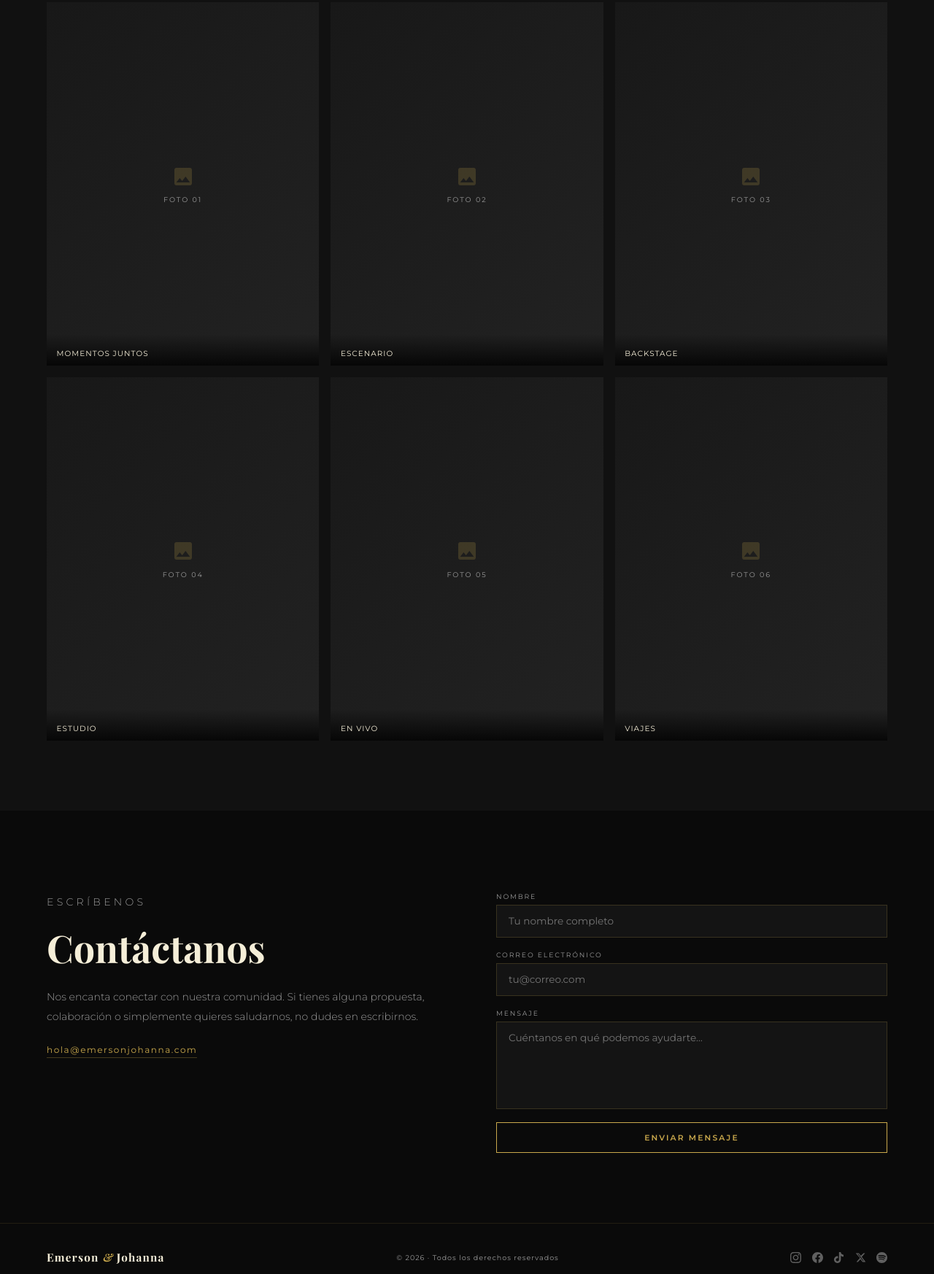
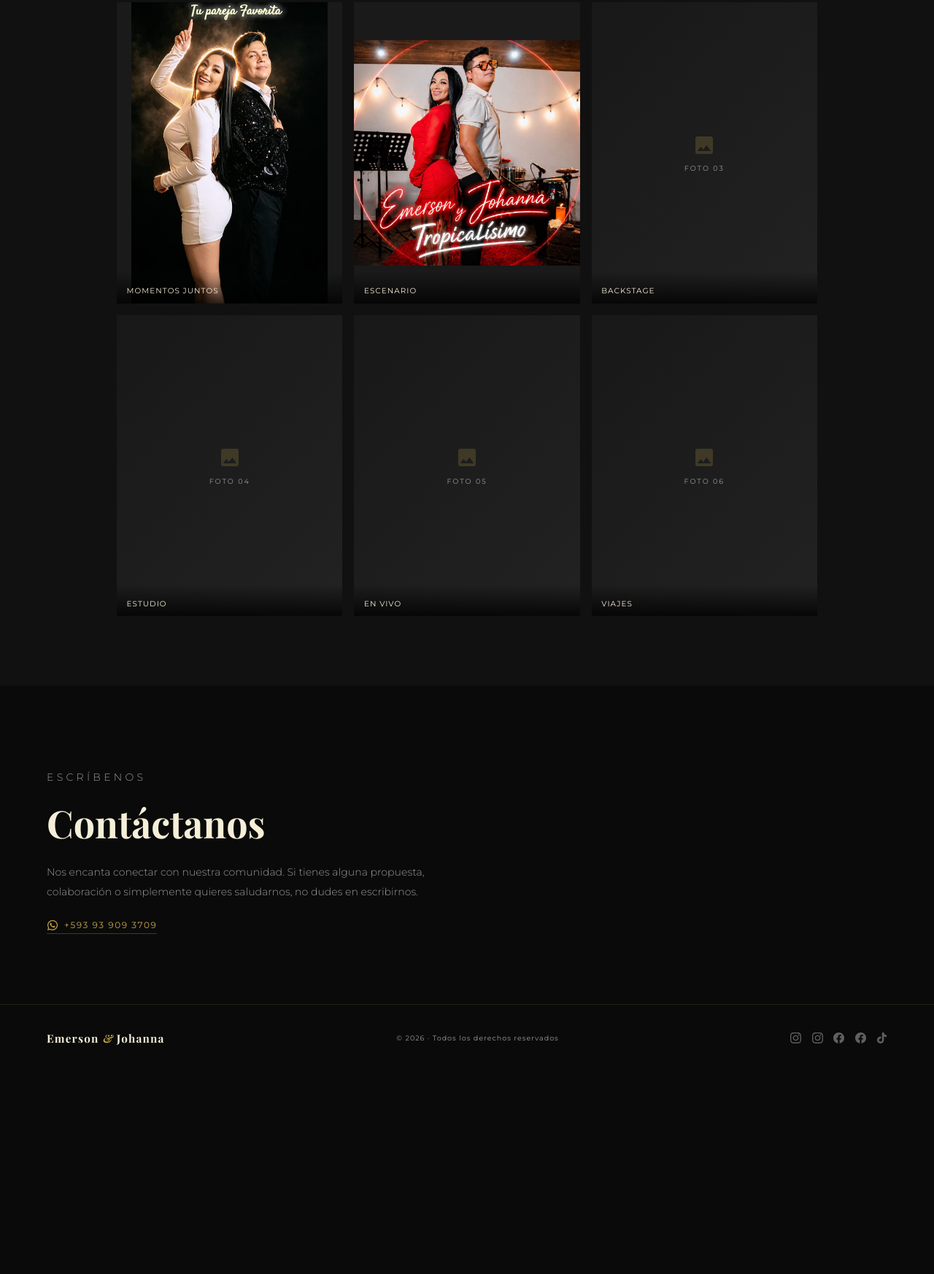
Before and after one commit to donmedardo/emerson-johanna, a plain HTML site: page index.html in a window 1280 px wide. Shown: the part 1051-2797 px from the top of the page at 73% size. After the commit the page ends 2520 px from the top, so only its background shows below. Drawn offline with nearby package versions, Linux system fonts and the light colour scheme; a web font is replaced by a local one.

Commit message:
ajustes de galeria y contacto

```diff
--- a/index.html
+++ b/index.html
@@ -352,8 +352,8 @@
 
     .hero-avatar {
       margin: 0 auto 0;
-      width: clamp(160px, 35vw, 280px);
-      height: clamp(160px, 35vw, 280px);
+      width: clamp(160px, 75vw, 480px);
+      height: clamp(160px, 75vw, 480px);
       border-radius: 50%;
       padding: 4px;
       background: linear-gradient(135deg, var(--gold), transparent 60%, var(--gold-lt));
@@ -366,7 +366,8 @@
       width: 100%;
       height: 100%;
       border-radius: 50%;
-      object-fit: cover;
+      object-fit: contain;
+      background: var(--dark);
       display: block;
       border: 3px solid var(--dark);
     }
@@ -501,6 +502,8 @@
       display: grid;
       grid-template-columns: repeat(3, 1fr);
       gap: 1rem;
+      width: 75vw;
+      margin: 0 auto;
     }
 
     .gallery-item {
@@ -539,6 +542,19 @@
       letter-spacing: .2em;
       text-transform: uppercase;
       color: var(--muted);
+    }
+
+    .gallery-item .gallery-photo {
+      width: 100%;
+      height: 100%;
+      object-fit: contain;
+      background: #1a1a1a;
+      display: block;
+      transition: transform .5s ease;
+    }
+
+    .gallery-item:hover .gallery-photo {
+      transform: scale(1.04);
     }
 
     .gallery-item .overlay {
@@ -620,6 +636,31 @@
     }
 
     .contact-info .email-link:hover {
+      border-color: var(--gold);
+    }
+
+    .contact-info .whatsapp-link {
+      display: inline-flex;
+      align-items: center;
+      gap: .5rem;
+      margin-top: 1.5rem;
+      color: var(--gold);
+      text-decoration: none;
+      font-size: .75rem;
+      letter-spacing: .13em;
+      border-bottom: 1px solid rgba(201, 168, 76, .3);
+      padding-bottom: 3px;
+      transition: border-color .3s;
+    }
+
+    .contact-info .whatsapp-link svg {
+      width: 16px;
+      height: 16px;
+      fill: currentColor;
+      flex-shrink: 0;
+    }
+
+    .contact-info .whatsapp-link:hover {
       border-color: var(--gold);
     }
 
@@ -876,7 +917,11 @@
             d="M12 2.163c3.204 0 3.584.012 4.85.07 3.252.148 4.771 1.691 4.919 4.919.058 1.265.069 1.645.069 4.849 0 3.205-.012 3.584-.069 4.849-.149 3.225-1.664 4.771-4.919 4.919-1.266.058-1.644.07-4.85.07-3.204 0-3.584-.012-4.849-.07-3.26-.149-4.771-1.699-4.919-4.92-.058-1.265-.07-1.644-.07-4.849 0-3.204.013-3.583.07-4.849.149-3.227 1.664-4.771 4.919-4.919 1.266-.057 1.645-.069 4.849-.069zm0-2.163c-3.259 0-3.667.014-4.947.072-4.358.2-6.78 2.618-6.98 6.98-.059 1.281-.073 1.689-.073 4.948 0 3.259.014 3.668.072 4.948.2 4.358 2.618 6.78 6.98 6.98 1.281.058 1.689.072 4.948.072 3.259 0 3.668-.014 4.948-.072 4.354-.2 6.782-2.618 6.979-6.98.059-1.28.073-1.689.073-4.948 0-3.259-.014-3.667-.072-4.947-.196-4.354-2.617-6.78-6.979-6.98-1.281-.059-1.69-.073-4.949-.073zm0 5.838c-3.403 0-6.162 2.759-6.162 6.162s2.759 6.163 6.162 6.163 6.162-2.759 6.162-6.163c0-3.403-2.759-6.162-6.162-6.162zm0 10.162c-2.209 0-4-1.79-4-4 0-2.209 1.791-4 4-4s4 1.791 4 4c0 2.21-1.791 4-4 4zm6.406-11.845c-.796 0-1.441.645-1.441 1.44s.645 1.44 1.441 1.44c.795 0 1.439-.645 1.439-1.44s-.644-1.44-1.439-1.44z" />
         </svg></a>
 
-      <a href="#" aria-label="Facebook"><svg viewBox="0 0 24 24">
+      <a href="https://www.facebook.com/emersonmolina.oficial" aria-label="Facebook"><svg viewBox="0 0 24 24">
+          <path
+            d="M24 12.073c0-6.627-5.373-12-12-12s-12 5.373-12 12c0 5.99 4.388 10.954 10.125 11.854v-8.385H7.078v-3.47h3.047V9.43c0-3.007 1.792-4.669 4.533-4.669 1.312 0 2.686.235 2.686.235v2.953H15.83c-1.491 0-1.956.925-1.956 1.874v2.25h3.328l-.532 3.47h-2.796v8.385C19.612 23.027 24 18.062 24 12.073z" />
+        </svg></a>
+      <a href="https://www.facebook.com/joanna.quistial" aria-label="Facebook"><svg viewBox="0 0 24 24">
           <path
             d="M24 12.073c0-6.627-5.373-12-12-12s-12 5.373-12 12c0 5.99 4.388 10.954 10.125 11.854v-8.385H7.078v-3.47h3.047V9.43c0-3.007 1.792-4.669 4.533-4.669 1.312 0 2.686.235 2.686.235v2.953H15.83c-1.491 0-1.956.925-1.956 1.874v2.25h3.328l-.532 3.47h-2.796v8.385C19.612 23.027 24 18.062 24 12.073z" />
         </svg></a>
@@ -885,14 +930,14 @@
           <path
             d="M12.525.02c1.31-.02 2.61-.01 3.91-.02.08 1.53.63 3.09 1.75 4.17 1.12 1.11 2.7 1.62 4.24 1.79v4.03c-1.44-.05-2.89-.35-4.2-.97-.57-.26-1.1-.59-1.62-.93-.01 2.92.01 5.84-.02 8.75-.08 1.4-.54 2.79-1.35 3.94-1.31 1.92-3.58 3.17-5.91 3.21-1.43.08-2.86-.31-4.08-1.03-2.02-1.19-3.44-3.37-3.65-5.71-.02-.5-.03-1-.01-1.49.18-1.9 1.12-3.72 2.58-4.96 1.66-1.44 3.98-2.13 6.15-1.72.02 1.48-.04 2.96-.04 4.44-.99-.32-2.15-.23-3.02.37-.63.41-1.11 1.04-1.36 1.75-.21.51-.15 1.07-.14 1.61.24 1.64 1.82 3.02 3.5 2.87 1.12-.01 2.19-.66 2.77-1.61.19-.33.4-.67.41-1.06.1-1.79.06-3.57.07-5.36.01-4.03-.01-8.05.02-12.07z" />
         </svg></a>
-      <a href="#" aria-label="X"><svg viewBox="0 0 24 24">
+      <!-- <a href="#" aria-label="X"><svg viewBox="0 0 24 24">
           <path
             d="M18.244 2.25h3.308l-7.227 8.26 8.502 11.24H16.17l-4.714-6.231-5.401 6.231H2.747l7.73-8.835L1.254 2.25H8.08l4.261 5.632 5.903-5.632zm-1.161 17.52h1.833L7.084 4.126H5.117z" />
         </svg></a>
       <a href="#" aria-label="Spotify"><svg viewBox="0 0 24 24">
           <path
             d="M12 0C5.4 0 0 5.4 0 12s5.4 12 12 12 12-5.4 12-12S18.66 0 12 0zm5.521 17.34c-.24.359-.66.48-1.021.24-2.82-1.74-6.36-2.101-10.561-1.141-.418.122-.779-.179-.899-.539-.12-.421.18-.78.54-.9 4.56-1.021 8.52-.6 11.64 1.32.42.18.479.659.301 1.02zm1.44-3.3c-.301.42-.841.6-1.262.3-3.239-1.98-8.159-2.58-11.939-1.38-.479.12-1.02-.12-1.14-.6-.12-.48.12-1.021.6-1.141C9.6 9.9 15 10.561 18.72 12.84c.361.181.54.78.241 1.2zm.12-3.36C15.24 8.4 8.82 8.16 5.16 9.301c-.6.179-1.2-.181-1.38-.721-.18-.601.18-1.2.72-1.381 4.26-1.26 11.28-1.02 15.721 1.621.539.3.719 1.02.419 1.56-.299.421-1.02.599-1.559.3z" />
-        </svg></a>
+        </svg></a>-->
     </div>
 
     <!-- hamburger (mobile) -->
@@ -956,18 +1001,12 @@
     <h2 class="section-title">Galería</h2>
     <div class="gallery-grid">
       <div class="gallery-item">
-        <div class="placeholder"><svg viewBox="0 0 24 24">
-            <path
-              d="M21 19V5c0-1.1-.9-2-2-2H5c-1.1 0-2 .9-2 2v14c0 1.1.9 2 2 2h14c1.1 0 2-.9 2-2zM8.5 13.5l2.5 3.01L14.5 12l4.5 6H5l3.5-4.5z" />
-          </svg><span>Foto 01</span></div>
+        <img src="assets/Captura de pantalla 2026-07-09 083544.png" alt="Momentos juntos" class="gallery-photo">
         <div class="overlay"></div>
         <div class="caption">Momentos juntos</div>
       </div>
       <div class="gallery-item">
-        <div class="placeholder"><svg viewBox="0 0 24 24">
-            <path
-              d="M21 19V5c0-1.1-.9-2-2-2H5c-1.1 0-2 .9-2 2v14c0 1.1.9 2 2 2h14c1.1 0 2-.9 2-2zM8.5 13.5l2.5 3.01L14.5 12l4.5 6H5l3.5-4.5z" />
-          </svg><span>Foto 02</span></div>
+        <img src="assets/foto_principal.jpeg" alt="Escenario" class="gallery-photo">
         <div class="overlay"></div>
         <div class="caption">Escenario</div>
       </div>
@@ -1013,8 +1052,16 @@
       <h2 class="section-title">Contáctanos</h2>
       <p>Nos encanta conectar con nuestra comunidad. Si tienes alguna propuesta, colaboración o simplemente quieres
         saludarnos, no dudes en escribirnos.</p>
-      <a href="mailto:hola@emersonjohanna.com" class="email-link">hola@emersonjohanna.com</a>
+      <!-- <a href="mailto:hola@emersonjohanna.com" class="email-link">hola@emersonjohanna.com</a> -->
+      <a href="https://wa.me/593939093709" target="_blank" rel="noopener" class="whatsapp-link">
+        <svg viewBox="0 0 448 512">
+          <path
+            d="M380.9 97.1C339 55.1 283.2 32 223.9 32c-122.4 0-222 99.6-222 222 0 39.1 10.2 77.3 29.6 111L0 480l117.7-30.9c32.4 17.7 68.9 27 106.1 27h.1c122.3 0 224.1-99.6 224.1-222 0-59.3-25.2-115-67.1-157zm-157 341.6c-33.2 0-65.7-8.9-94-25.7l-6.7-4-69.8 18.3L72 359.2l-4.4-7c-18.5-29.4-28.2-63.3-28.2-98.2 0-101.7 82.8-184.5 184.6-184.5 49.3 0 95.6 19.2 130.4 54.1 34.8 34.9 56.2 81.2 56.1 130.5 0 101.8-84.9 184.6-186.6 184.6zm101.2-138.2c-5.5-2.8-32.8-16.2-37.9-18-5.1-1.9-8.8-2.8-12.5 2.8-3.7 5.6-14.3 18-17.6 21.8-3.2 3.7-6.5 4.2-12 1.4-32.6-16.3-54-29.1-75.5-66-5.7-9.8 5.7-9.1 16.3-30.3 1.8-3.7.9-6.9-.5-9.7-1.4-2.8-12.5-30.1-17.1-41.2-4.5-10.8-9.1-9.3-12.5-9.5-3.2-.2-6.9-.2-10.6-.2-3.7 0-9.7 1.4-14.8 6.9-5.1 5.6-19.4 19-19.4 46.3 0 27.3 19.9 53.7 22.6 57.4 2.8 3.7 39.1 59.7 94.8 83.8 35.2 15.2 49 16.5 66.6 13.9 10.7-1.6 32.8-13.4 37.4-26.4 4.6-13 4.6-24.1 3.2-26.4-1.3-2.5-5-3.9-10.5-6.7z" />
+        </svg>
+        +593 93 909 3709
+      </a>
     </div>
+    <!--
     <form class="contact-form" onsubmit="return false;">
       <div class="form-group">
         <label for="nombre">Nombre</label>
@@ -1030,6 +1077,7 @@
       </div>
       <button type="submit" class="form-submit">Enviar mensaje</button>
     </form>
+    -->
   </section>
 
   <!-- ══ FOOTER ══ -->
@@ -1037,11 +1085,20 @@
     <div class="footer-brand">Emerson <span>&amp;</span> Johanna</div>
     <p>© 2026 · Todos los derechos reservados</p>
     <div class="footer-social">
-      <a href="#" aria-label="Instagram"><svg viewBox="0 0 24 24">
+      <a href="https://www.instagram.com/emersonmolina.oficial" aria-label="Instagram Emerson"><svg viewBox="0 0 24 24">
           <path
             d="M12 2.163c3.204 0 3.584.012 4.85.07 3.252.148 4.771 1.691 4.919 4.919.058 1.265.069 1.645.069 4.849 0 3.205-.012 3.584-.069 4.849-.149 3.225-1.664 4.771-4.919 4.919-1.266.058-1.644.07-4.85.07-3.204 0-3.584-.012-4.849-.07-3.26-.149-4.771-1.699-4.919-4.92-.058-1.265-.07-1.644-.07-4.849 0-3.204.013-3.583.07-4.849.149-3.227 1.664-4.771 4.919-4.919 1.266-.057 1.645-.069 4.849-.069zm0-2.163c-3.259 0-3.667.014-4.947.072-4.358.2-6.78 2.618-6.98 6.98-.059 1.281-.073 1.689-.073 4.948 0 3.259.014 3.668.072 4.948.2 4.358 2.618 6.78 6.98 6.98 1.281.058 1.689.072 4.948.072 3.259 0 3.668-.014 4.948-.072 4.354-.2 6.782-2.618 6.979-6.98.059-1.28.073-1.689.073-4.948 0-3.259-.014-3.667-.072-4.947-.196-4.354-2.617-6.78-6.979-6.98-1.281-.059-1.69-.073-4.949-.073zm0 5.838c-3.403 0-6.162 2.759-6.162 6.162s2.759 6.163 6.162 6.163 6.162-2.759 6.162-6.163c0-3.403-2.759-6.162-6.162-6.162zm0 10.162c-2.209 0-4-1.79-4-4 0-2.209 1.791-4 4-4s4 1.791 4 4c0 2.21-1.791 4-4 4zm6.406-11.845c-.796 0-1.441.645-1.441 1.44s.645 1.44 1.441 1.44c.795 0 1.439-.645 1.439-1.44s-.644-1.44-1.439-1.44z" />
         </svg></a>
-      <a href="#" aria-label="Facebook"><svg viewBox="0 0 24 24">
+      <a href="https://www.instagram.com/johannaquistial/" aria-label="Instagram Johanna"><svg viewBox="0 0 24 24">
+          <path
+            d="M12 2.163c3.204 0 3.584.012 4.85.07 3.252.148 4.771 1.691 4.919 4.919.058 1.265.069 1.645.069 4.849 0 3.205-.012 3.584-.069 4.849-.149 3.225-1.664 4.771-4.919 4.919-1.266.058-1.644.07-4.85.07-3.204 0-3.584-.012-4.849-.07-3.26-.149-4.771-1.699-4.919-4.92-.058-1.265-.07-1.644-.07-4.849 0-3.204.013-3.583.07-4.849.149-3.227 1.664-4.771 4.919-4.919 1.266-.057 1.645-.069 4.849-.069zm0-2.163c-3.259 0-3.667.014-4.947.072-4.358.2-6.78 2.618-6.98 6.98-.059 1.281-.073 1.689-.073 4.948 0 3.259.014 3.668.072 4.948.2 4.358 2.618 6.78 6.98 6.98 1.281.058 1.689.072 4.948.072 3.259 0 3.668-.014 4.948-.072 4.354-.2 6.782-2.618 6.979-6.98.059-1.28.073-1.689.073-4.948 0-3.259-.014-3.667-.072-4.947-.196-4.354-2.617-6.78-6.979-6.98-1.281-.059-1.69-.073-4.949-.073zm0 5.838c-3.403 0-6.162 2.759-6.162 6.162s2.759 6.163 6.162 6.163 6.162-2.759 6.162-6.163c0-3.403-2.759-6.162-6.162-6.162zm0 10.162c-2.209 0-4-1.79-4-4 0-2.209 1.791-4 4-4s4 1.791 4 4c0 2.21-1.791 4-4 4zm6.406-11.845c-.796 0-1.441.645-1.441 1.44s.645 1.44 1.441 1.44c.795 0 1.439-.645 1.439-1.44s-.644-1.44-1.439-1.44z" />
+        </svg></a>
+
+      <a href="https://www.facebook.com/emersonmolina.oficial" aria-label="Facebook"><svg viewBox="0 0 24 24">
+          <path
+            d="M24 12.073c0-6.627-5.373-12-12-12s-12 5.373-12 12c0 5.99 4.388 10.954 10.125 11.854v-8.385H7.078v-3.47h3.047V9.43c0-3.007 1.792-4.669 4.533-4.669 1.312 0 2.686.235 2.686.235v2.953H15.83c-1.491 0-1.956.925-1.956 1.874v2.25h3.328l-.532 3.47h-2.796v8.385C19.612 23.027 24 18.062 24 12.073z" />
+        </svg></a>
+      <a href="https://www.facebook.com/joanna.quistial" aria-label="Facebook"><svg viewBox="0 0 24 24">
           <path
             d="M24 12.073c0-6.627-5.373-12-12-12s-12 5.373-12 12c0 5.99 4.388 10.954 10.125 11.854v-8.385H7.078v-3.47h3.047V9.43c0-3.007 1.792-4.669 4.533-4.669 1.312 0 2.686.235 2.686.235v2.953H15.83c-1.491 0-1.956.925-1.956 1.874v2.25h3.328l-.532 3.47h-2.796v8.385C19.612 23.027 24 18.062 24 12.073z" />
         </svg></a>
@@ -1049,14 +1106,6 @@
         aria-label="TikTok"><svg viewBox="0 0 24 24">
           <path
             d="M12.525.02c1.31-.02 2.61-.01 3.91-.02.08 1.53.63 3.09 1.75 4.17 1.12 1.11 2.7 1.62 4.24 1.79v4.03c-1.44-.05-2.89-.35-4.2-.97-.57-.26-1.1-.59-1.62-.93-.01 2.92.01 5.84-.02 8.75-.08 1.4-.54 2.79-1.35 3.94-1.31 1.92-3.58 3.17-5.91 3.21-1.43.08-2.86-.31-4.08-1.03-2.02-1.19-3.44-3.37-3.65-5.71-.02-.5-.03-1-.01-1.49.18-1.9 1.12-3.72 2.58-4.96 1.66-1.44 3.98-2.13 6.15-1.72.02 1.48-.04 2.96-.04 4.44-.99-.32-2.15-.23-3.02.37-.63.41-1.11 1.04-1.36 1.75-.21.51-.15 1.07-.14 1.61.24 1.64 1.82 3.02 3.5 2.87 1.12-.01 2.19-.66 2.77-1.61.19-.33.4-.67.41-1.06.1-1.79.06-3.57.07-5.36.01-4.03-.01-8.05.02-12.07z" />
-        </svg></a>
-      <a href="#" aria-label="X"><svg viewBox="0 0 24 24">
-          <path
-            d="M18.244 2.25h3.308l-7.227 8.26 8.502 11.24H16.17l-4.714-6.231-5.401 6.231H2.747l7.73-8.835L1.254 2.25H8.08l4.261 5.632 5.903-5.632zm-1.161 17.52h1.833L7.084 4.126H5.117z" />
-        </svg></a>
-      <a href="#" aria-label="Spotify"><svg viewBox="0 0 24 24">
-          <path
-            d="M12 0C5.4 0 0 5.4 0 12s5.4 12 12 12 12-5.4 12-12S18.66 0 12 0zm5.521 17.34c-.24.359-.66.48-1.021.24-2.82-1.74-6.36-2.101-10.561-1.141-.418.122-.779-.179-.899-.539-.12-.421.18-.78.54-.9 4.56-1.021 8.52-.6 11.64 1.32.42.18.479.659.301 1.02zm1.44-3.3c-.301.42-.841.6-1.262.3-3.239-1.98-8.159-2.58-11.939-1.38-.479.12-1.02-.12-1.14-.6-.12-.48.12-1.021.6-1.141C9.6 9.9 15 10.561 18.72 12.84c.361.181.54.78.241 1.2zm.12-3.36C15.24 8.4 8.82 8.16 5.16 9.301c-.6.179-1.2-.181-1.38-.721-.18-.601.18-1.2.72-1.381 4.26-1.26 11.28-1.02 15.721 1.621.539.3.719 1.02.419 1.56-.299.421-1.02.599-1.559.3z" />
         </svg></a>
     </div>
   </footer>
```
Also changed, not shown: assets/foto_principal.jpeg (renamed from foto_principal.jpeg).
